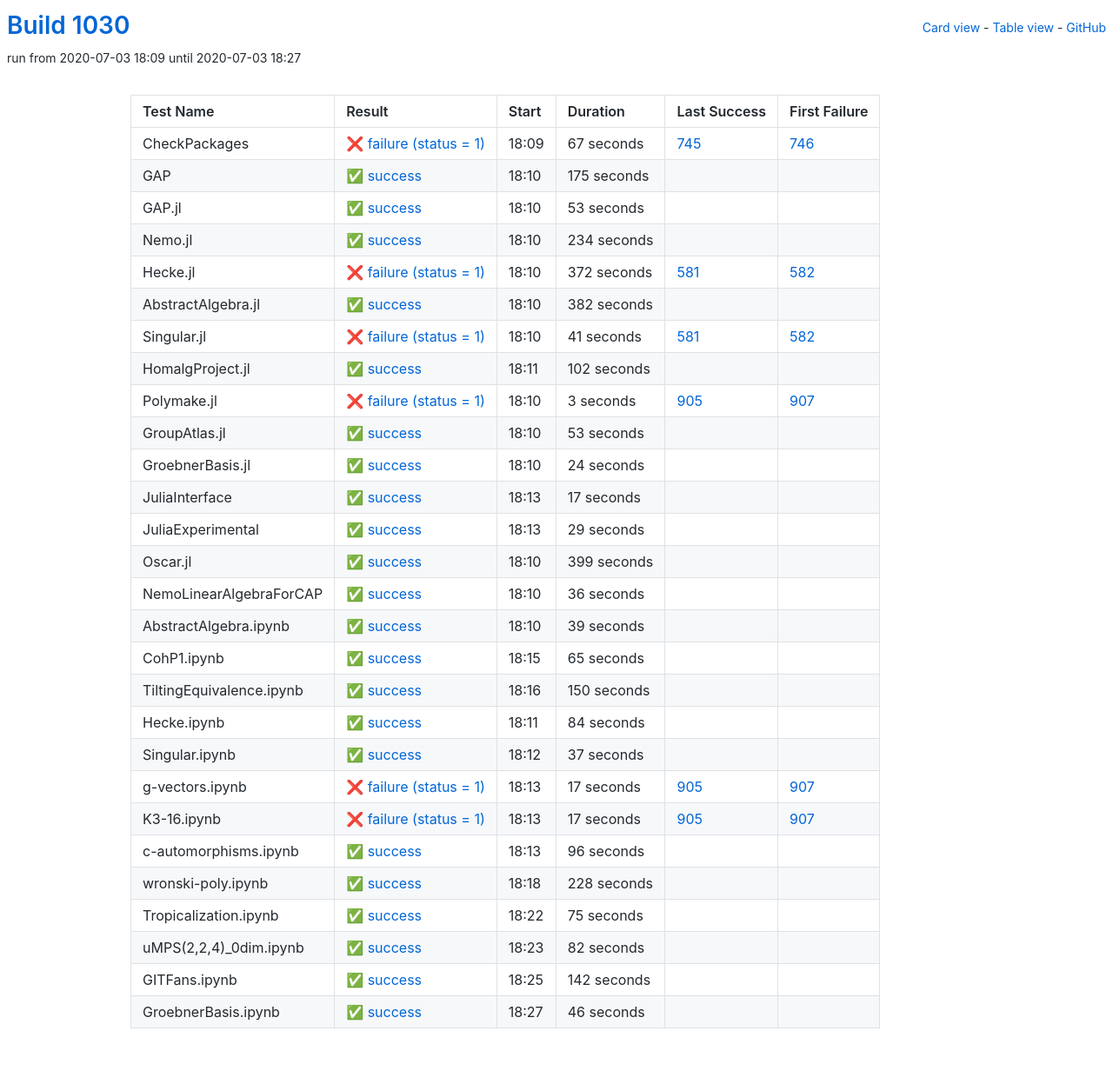
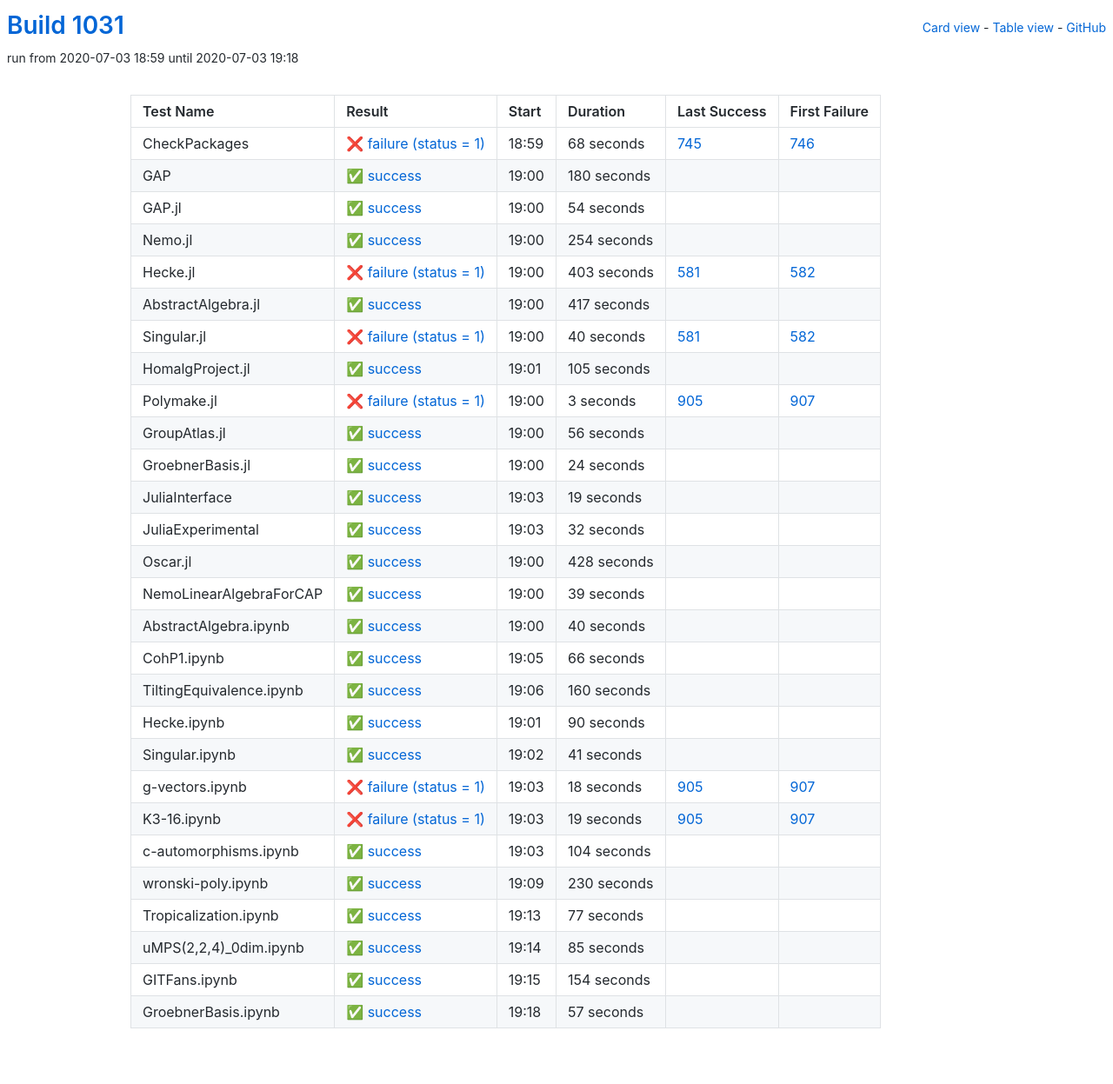
Before and after one commit to oscar-system/oscar-ci-status-1.4, a Jekyll site: the page built from table.html, in a window 1280 px wide. Shown: the whole page at 87% size. Built offline with Jekyll 4.4.1, drawn with Linux system fonts in a browser that asks for light colours.

Commit message:
Build #1031

```diff
--- a/_data/ci.yml
+++ b/_data/ci.yml
@@ -1,6 +1,6 @@
 ---
-build: 1030
-build_url: https://oscarci.mathematik.uni-kl.de/job/oscar-julia-1.4/1030/
+build: 1031
+build_url: https://oscarci.mathematik.uni-kl.de/job/oscar-julia-1.4/1031/
 job: oscar-julia-1.4
 organization: oscar-system
 repo: oscar-ci-status-1.4
@@ -8,104 +8,104 @@ repourl: https://github.com/oscar-system/oscar-ci-status-1.4
 tests:
 - name: CheckPackages
   id: checkpackages
-  log: https://oscarci.mathematik.uni-kl.de/job/oscar-julia-1.4/1030/artifact/logs/build-1030/CheckPackages.log
-  start: 2020-07-03 18:09
+  log: https://oscarci.mathematik.uni-kl.de/job/oscar-julia-1.4/1031/artifact/logs/build-1031/CheckPackages.log
+  start: 2020-07-03 18:59
   success: false
   exitcode: 1
   status: failure
-  duration: 67
+  duration: 68
   last_success: 745
   last_success_url: https://oscarci.mathematik.uni-kl.de/job/oscar-julia-1.4/745/
   first_failure: 746
   first_failure_url: https://oscarci.mathematik.uni-kl.de/job/oscar-julia-1.4/746/
 - name: GAP
   id: gap
-  log: https://oscarci.mathematik.uni-kl.de/job/oscar-julia-1.4/1030/artifact/logs/build-1030/GAP.log
-  start: 2020-07-03 18:10
+  log: https://oscarci.mathematik.uni-kl.de/job/oscar-julia-1.4/1031/artifact/logs/build-1031/GAP.log
+  start: 2020-07-03 19:00
   success: true
   exitcode: 0
   status: success
-  duration: 175
+  duration: 180
   last_success: false
   last_success_url:
   first_failure: false
   first_failure_url:
 - name: GAP.jl
   id: gap-jl
-  log: https://oscarci.mathematik.uni-kl.de/job/oscar-julia-1.4/1030/artifact/logs/build-1030/GAP.jl.log
-  start: 2020-07-03 18:10
+  log: https://oscarci.mathematik.uni-kl.de/job/oscar-julia-1.4/1031/artifact/logs/build-1031/GAP.jl.log
+  start: 2020-07-03 19:00
   success: true
   exitcode: 0
   status: success
-  duration: 53
+  duration: 54
   last_success: false
   last_success_url:
   first_failure: false
   first_failure_url:
 - name: Nemo.jl
   id: nemo-jl
-  log: https://oscarci.mathematik.uni-kl.de/job/oscar-julia-1.4/1030/artifact/logs/build-1030/Nemo.jl.log
-  start: 2020-07-03 18:10
+  log: https://oscarci.mathematik.uni-kl.de/job/oscar-julia-1.4/1031/artifact/logs/build-1031/Nemo.jl.log
+  start: 2020-07-03 19:00
   success: true
   exitcode: 0
   status: success
-  duration: 234
+  duration: 254
   last_success: false
   last_success_url:
   first_failure: false
   first_failure_url:
 - name: Hecke.jl
   id: hecke-jl
-  log: https://oscarci.mathematik.uni-kl.de/job/oscar-julia-1.4/1030/artifact/logs/build-1030/Hecke.jl.log
-  start: 2020-07-03 18:10
+  log: https://oscarci.mathematik.uni-kl.de/job/oscar-julia-1.4/1031/artifact/logs/build-1031/Hecke.jl.log
+  start: 2020-07-03 19:00
   success: false
   exitcode: 1
   status: failure
-  duration: 372
+  duration: 403
   last_success: 581
   last_success_url: https://oscarci.mathematik.uni-kl.de/job/oscar-julia-1.4/581/
   first_failure: 582
   first_failure_url: https://oscarci.mathematik.uni-kl.de/job/oscar-julia-1.4/582/
 - name: AbstractAlgebra.jl
   id: abstractalgebra-jl
-  log: https://oscarci.mathematik.uni-kl.de/job/oscar-julia-1.4/1030/artifact/logs/build-1030/AbstractAlgebra.jl.log
-  start: 2020-07-03 18:10
+  log: https://oscarci.mathematik.uni-kl.de/job/oscar-julia-1.4/1031/artifact/logs/build-1031/AbstractAlgebra.jl.log
+  start: 2020-07-03 19:00
   success: true
   exitcode: 0
   status: success
-  duration: 382
+  duration: 417
   last_success: false
   last_success_url:
   first_failure: false
   first_failure_url:
 - name: Singular.jl
   id: singular-jl
-  log: https://oscarci.mathematik.uni-kl.de/job/oscar-julia-1.4/1030/artifact/logs/build-1030/Singular.jl.log
-  start: 2020-07-03 18:10
+  log: https://oscarci.mathematik.uni-kl.de/job/oscar-julia-1.4/1031/artifact/logs/build-1031/Singular.jl.log
+  start: 2020-07-03 19:00
   success: false
   exitcode: 1
   status: failure
-  duration: 41
+  duration: 40
   last_success: 581
   last_success_url: https://oscarci.mathematik.uni-kl.de/job/oscar-julia-1.4/581/
   first_failure: 582
   first_failure_url: https://oscarci.mathematik.uni-kl.de/job/oscar-julia-1.4/582/
 - name: HomalgProject.jl
   id: homalgproject-jl
-  log: https://oscarci.mathematik.uni-kl.de/job/oscar-julia-1.4/1030/artifact/logs/build-1030/HomalgProject.jl.log
-  start: 2020-07-03 18:11
+  log: https://oscarci.mathematik.uni-kl.de/job/oscar-julia-1.4/1031/artifact/logs/build-1031/HomalgProject.jl.log
+  start: 2020-07-03 19:01
   success: true
   exitcode: 0
   status: success
-  duration: 102
+  duration: 105
   last_success: false
   last_success_url:
   first_failure: false
   first_failure_url:
 - name: Polymake.jl
   id: polymake-jl
-  log: https://oscarci.mathematik.uni-kl.de/job/oscar-julia-1.4/1030/artifact/logs/build-1030/Polymake.jl.log
-  start: 2020-07-03 18:10
+  log: https://oscarci.mathematik.uni-kl.de/job/oscar-julia-1.4/1031/artifact/logs/build-1031/Polymake.jl.log
+  start: 2020-07-03 19:00
   success: false
   exitcode: 1
   status: failure
@@ -116,20 +116,20 @@ tests:
   first_failure_url: https://oscarci.mathematik.uni-kl.de/job/oscar-julia-1.4/907/
 - name: GroupAtlas.jl
   id: groupatlas-jl
-  log: https://oscarci.mathematik.uni-kl.de/job/oscar-julia-1.4/1030/artifact/logs/build-1030/GroupAtlas.jl.log
-  start: 2020-07-03 18:10
+  log: https://oscarci.mathematik.uni-kl.de/job/oscar-julia-1.4/1031/artifact/logs/build-1031/GroupAtlas.jl.log
+  start: 2020-07-03 19:00
   success: true
   exitcode: 0
   status: success
-  duration: 53
+  duration: 56
   last_success: false
   last_success_url:
   first_failure: false
   first_failure_url:
 - name: GroebnerBasis.jl
   id: groebnerbasis-jl
-  log: https://oscarci.mathematik.uni-kl.de/job/oscar-julia-1.4/1030/artifact/logs/build-1030/GroebnerBasis.jl.log
-  start: 2020-07-03 18:10
+  log: https://oscarci.mathematik.uni-kl.de/job/oscar-julia-1.4/1031/artifact/logs/build-1031/GroebnerBasis.jl.log
+  start: 2020-07-03 19:00
   success: true
   exitcode: 0
   status: success
@@ -140,56 +140,44 @@ tests:
   first_failure_url:
 - name: JuliaInterface
   id: juliainterface
-  log: https://oscarci.mathematik.uni-kl.de/job/oscar-julia-1.4/1030/artifact/logs/build-1030/JuliaInterface.log
-  start: 2020-07-03 18:13
+  log: https://oscarci.mathematik.uni-kl.de/job/oscar-julia-1.4/1031/artifact/logs/build-1031/JuliaInterface.log
+  start: 2020-07-03 19:03
   success: true
   exitcode: 0
   status: success
-  duration: 17
+  duration: 19
   last_success: false
   last_success_url:
   first_failure: false
   first_failure_url:
 - name: JuliaExperimental
   id: juliaexperimental
-  log: https://oscarci.mathematik.uni-kl.de/job/oscar-julia-1.4/1030/artifact/logs/build-1030/JuliaExperimental.log
-  start: 2020-07-03 18:13
+  log: https://oscarci.mathematik.uni-kl.de/job/oscar-julia-1.4/1031/artifact/logs/build-1031/JuliaExperimental.log
+  start: 2020-07-03 19:03
   success: true
   exitcode: 0
   status: success
-  duration: 29
+  duration: 32
   last_success: false
   last_success_url:
   first_failure: false
   first_failure_url:
 - name: Oscar.jl
   id: oscar-jl
-  log: https://oscarci.mathematik.uni-kl.de/job/oscar-julia-1.4/1030/artifact/logs/build-1030/Oscar.jl.log
-  start: 2020-07-03 18:10
+  log: https://oscarci.mathematik.uni-kl.de/job/oscar-julia-1.4/1031/artifact/logs/build-1031/Oscar.jl.log
+  start: 2020-07-03 19:00
   success: true
   exitcode: 0
   status: success
-  duration: 399
+  duration: 428
   last_success: false
   last_success_url:
   first_failure: false
   first_failure_url:
 - name: NemoLinearAlgebraForCAP
   id: nemolinearalgebraforcap
-  log: https://oscarci.mathematik.uni-kl.de/job/oscar-julia-1.4/1030/artifact/logs/build-1030/NemoLinearAlgebraForCAP.log
-  start: 2020-07-03 18:10
-  success: true
-  exitcode: 0
-  status: success
-  duration: 36
-  last_success: false
-  last_success_url:
-  first_failure: false
-  first_failure_url:
-- name: AbstractAlgebra.ipynb
-  id: abstractalgebra-ipynb
-  log: https://oscarci.mathematik.uni-kl.de/job/oscar-julia-1.4/1030/artifact/logs/build-1030/AbstractAlgebra.ipynb.log
-  start: 2020-07-03 18:10
+  log: https://oscarci.mathematik.uni-kl.de/job/oscar-julia-1.4/1031/artifact/logs/build-1031/NemoLinearAlgebraForCAP.log
+  start: 2020-07-03 19:00
   success: true
   exitcode: 0
   status: success
@@ -198,146 +186,158 @@ tests:
   last_success_url:
   first_failure: false
   first_failure_url:
-- name: CohP1.ipynb
-  id: cohp1-ipynb
-  log: https://oscarci.mathematik.uni-kl.de/job/oscar-julia-1.4/1030/artifact/logs/build-1030/CohP1.ipynb.log
-  start: 2020-07-03 18:15
+- name: AbstractAlgebra.ipynb
+  id: abstractalgebra-ipynb
+  log: https://oscarci.mathematik.uni-kl.de/job/oscar-julia-1.4/1031/artifact/logs/build-1031/AbstractAlgebra.ipynb.log
+  start: 2020-07-03 19:00
   success: true
   exitcode: 0
   status: success
-  duration: 65
+  duration: 40
+  last_success: false
+  last_success_url:
+  first_failure: false
+  first_failure_url:
+- name: CohP1.ipynb
+  id: cohp1-ipynb
+  log: https://oscarci.mathematik.uni-kl.de/job/oscar-julia-1.4/1031/artifact/logs/build-1031/CohP1.ipynb.log
+  start: 2020-07-03 19:05
+  success: true
+  exitcode: 0
+  status: success
+  duration: 66
   last_success: false
   last_success_url:
   first_failure: false
   first_failure_url:
 - name: TiltingEquivalence.ipynb
   id: tiltingequivalence-ipynb
-  log: https://oscarci.mathematik.uni-kl.de/job/oscar-julia-1.4/1030/artifact/logs/build-1030/TiltingEquivalence.ipynb.log
-  start: 2020-07-03 18:16
+  log: https://oscarci.mathematik.uni-kl.de/job/oscar-julia-1.4/1031/artifact/logs/build-1031/TiltingEquivalence.ipynb.log
+  start: 2020-07-03 19:06
   success: true
   exitcode: 0
   status: success
-  duration: 150
+  duration: 160
   last_success: false
   last_success_url:
   first_failure: false
   first_failure_url:
 - name: Hecke.ipynb
   id: hecke-ipynb
-  log: https://oscarci.mathematik.uni-kl.de/job/oscar-julia-1.4/1030/artifact/logs/build-1030/Hecke.ipynb.log
-  start: 2020-07-03 18:11
+  log: https://oscarci.mathematik.uni-kl.de/job/oscar-julia-1.4/1031/artifact/logs/build-1031/Hecke.ipynb.log
+  start: 2020-07-03 19:01
   success: true
   exitcode: 0
   status: success
-  duration: 84
+  duration: 90
   last_success: false
   last_success_url:
   first_failure: false
   first_failure_url:
 - name: Singular.ipynb
   id: singular-ipynb
-  log: https://oscarci.mathematik.uni-kl.de/job/oscar-julia-1.4/1030/artifact/logs/build-1030/Singular.ipynb.log
-  start: 2020-07-03 18:12
+  log: https://oscarci.mathematik.uni-kl.de/job/oscar-julia-1.4/1031/artifact/logs/build-1031/Singular.ipynb.log
+  start: 2020-07-03 19:02
   success: true
   exitcode: 0
   status: success
-  duration: 37
+  duration: 41
   last_success: false
   last_success_url:
   first_failure: false
   first_failure_url:
 - name: g-vectors.ipynb
   id: g-vectors-ipynb
-  log: https://oscarci.mathematik.uni-kl.de/job/oscar-julia-1.4/1030/artifact/logs/build-1030/g-vectors.ipynb.log
-  start: 2020-07-03 18:13
+  log: https://oscarci.mathematik.uni-kl.de/job/oscar-julia-1.4/1031/artifact/logs/build-1031/g-vectors.ipynb.log
+  start: 2020-07-03 19:03
   success: false
   exitcode: 1
   status: failure
-  duration: 17
+  duration: 18
   last_success: 905
   last_success_url: https://oscarci.mathematik.uni-kl.de/job/oscar-julia-1.4/905/
   first_failure: 907
   first_failure_url: https://oscarci.mathematik.uni-kl.de/job/oscar-julia-1.4/907/
 - name: K3-16.ipynb
   id: k3-16-ipynb
-  log: https://oscarci.mathematik.uni-kl.de/job/oscar-julia-1.4/1030/artifact/logs/build-1030/K3-16.ipynb.log
-  start: 2020-07-03 18:13
+  log: https://oscarci.mathematik.uni-kl.de/job/oscar-julia-1.4/1031/artifact/logs/build-1031/K3-16.ipynb.log
+  start: 2020-07-03 19:03
   success: false
   exitcode: 1
   status: failure
-  duration: 17
+  duration: 19
   last_success: 905
   last_success_url: https://oscarci.mathematik.uni-kl.de/job/oscar-julia-1.4/905/
   first_failure: 907
   first_failure_url: https://oscarci.mathematik.uni-kl.de/job/oscar-julia-1.4/907/
 - name: c-automorphisms.ipynb
   id: c-automorphisms-ipynb
-  log: https://oscarci.mathematik.uni-kl.de/job/oscar-julia-1.4/1030/artifact/logs/build-1030/c-automorphisms.ipynb.log
-  start: 2020-07-03 18:13
+  log: https://oscarci.mathematik.uni-kl.de/job/oscar-julia-1.4/1031/artifact/logs/build-1031/c-automorphisms.ipynb.log
+  start: 2020-07-03 19:03
   success: true
   exitcode: 0
   status: success
-  duration: 96
+  duration: 104
   last_success: false
   last_success_url:
   first_failure: false
   first_failure_url:
 - name: wronski-poly.ipynb
   id: wronski-poly-ipynb
-  log: https://oscarci.mathematik.uni-kl.de/job/oscar-julia-1.4/1030/artifact/logs/build-1030/wronski-poly.ipynb.log
-  start: 2020-07-03 18:18
+  log: https://oscarci.mathematik.uni-kl.de/job/oscar-julia-1.4/1031/artifact/logs/build-1031/wronski-poly.ipynb.log
+  start: 2020-07-03 19:09
   success: true
   exitcode: 0
   status: success
-  duration: 228
+  duration: 230
   last_success: false
   last_success_url:
   first_failure: false
   first_failure_url:
 - name: Tropicalization.ipynb
   id: tropicalization-ipynb
-  log: https://oscarci.mathematik.uni-kl.de/job/oscar-julia-1.4/1030/artifact/logs/build-1030/Tropicalization.ipynb.log
-  start: 2020-07-03 18:22
+  log: https://oscarci.mathematik.uni-kl.de/job/oscar-julia-1.4/1031/artifact/logs/build-1031/Tropicalization.ipynb.log
+  start: 2020-07-03 19:13
   success: true
   exitcode: 0
   status: success
-  duration: 75
+  duration: 77
   last_success: false
   last_success_url:
   first_failure: false
   first_failure_url:
 - name: uMPS(2,2,4)_0dim.ipynb
   id: umps-2-2-4-0dim-ipynb
-  log: https://oscarci.mathematik.uni-kl.de/job/oscar-julia-1.4/1030/artifact/logs/build-1030/uMPS-2-2-4-_0dim.ipynb.log
-  start: 2020-07-03 18:23
+  log: https://oscarci.mathematik.uni-kl.de/job/oscar-julia-1.4/1031/artifact/logs/build-1031/uMPS-2-2-4-_0dim.ipynb.log
+  start: 2020-07-03 19:14
   success: true
   exitcode: 0
   status: success
-  duration: 82
+  duration: 85
   last_success: false
   last_success_url:
   first_failure: false
   first_failure_url:
 - name: GITFans.ipynb
   id: gitfans-ipynb
-  log: https://oscarci.mathematik.uni-kl.de/job/oscar-julia-1.4/1030/artifact/logs/build-1030/GITFans.ipynb.log
-  start: 2020-07-03 18:25
+  log: https://oscarci.mathematik.uni-kl.de/job/oscar-julia-1.4/1031/artifact/logs/build-1031/GITFans.ipynb.log
+  start: 2020-07-03 19:15
   success: true
   exitcode: 0
   status: success
-  duration: 142
+  duration: 154
   last_success: false
   last_success_url:
   first_failure: false
   first_failure_url:
 - name: GroebnerBasis.ipynb
   id: groebnerbasis-ipynb
-  log: https://oscarci.mathematik.uni-kl.de/job/oscar-julia-1.4/1030/artifact/logs/build-1030/GroebnerBasis.ipynb.log
-  start: 2020-07-03 18:27
+  log: https://oscarci.mathematik.uni-kl.de/job/oscar-julia-1.4/1031/artifact/logs/build-1031/GroebnerBasis.ipynb.log
+  start: 2020-07-03 19:18
   success: true
   exitcode: 0
   status: success
-  duration: 46
+  duration: 57
   last_success: false
   last_success_url:
   first_failure: false
```
Also changed, not shown: README.md.
